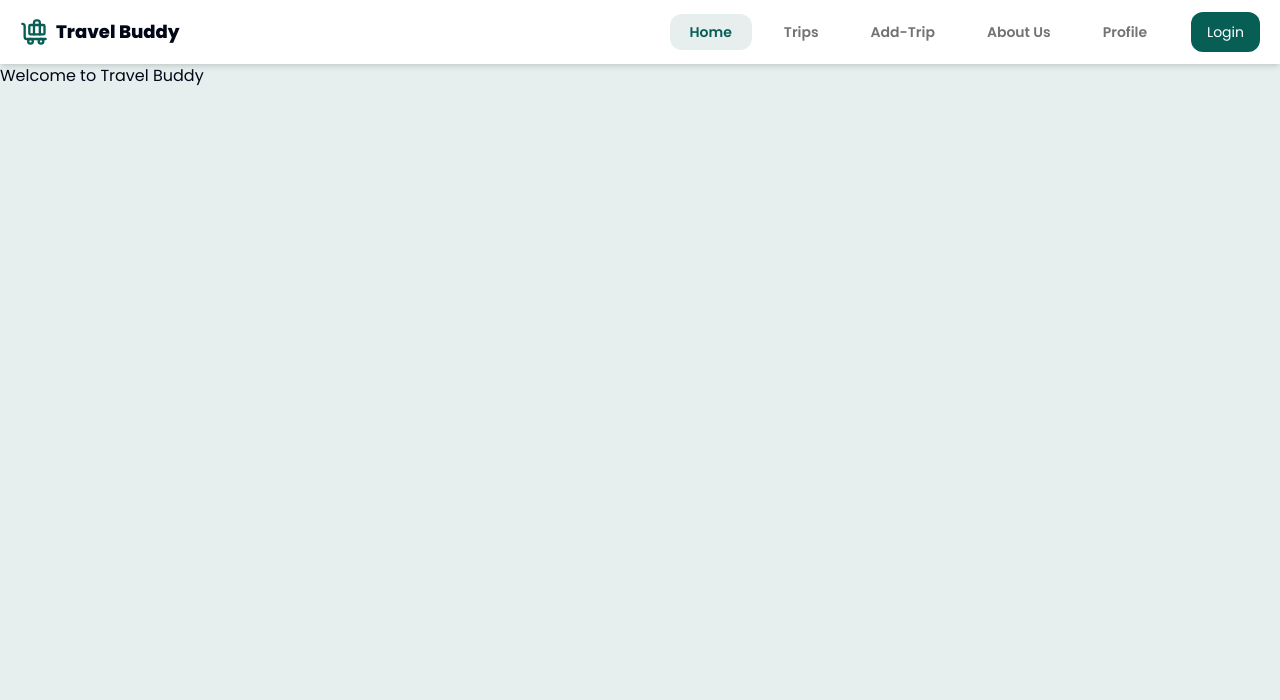
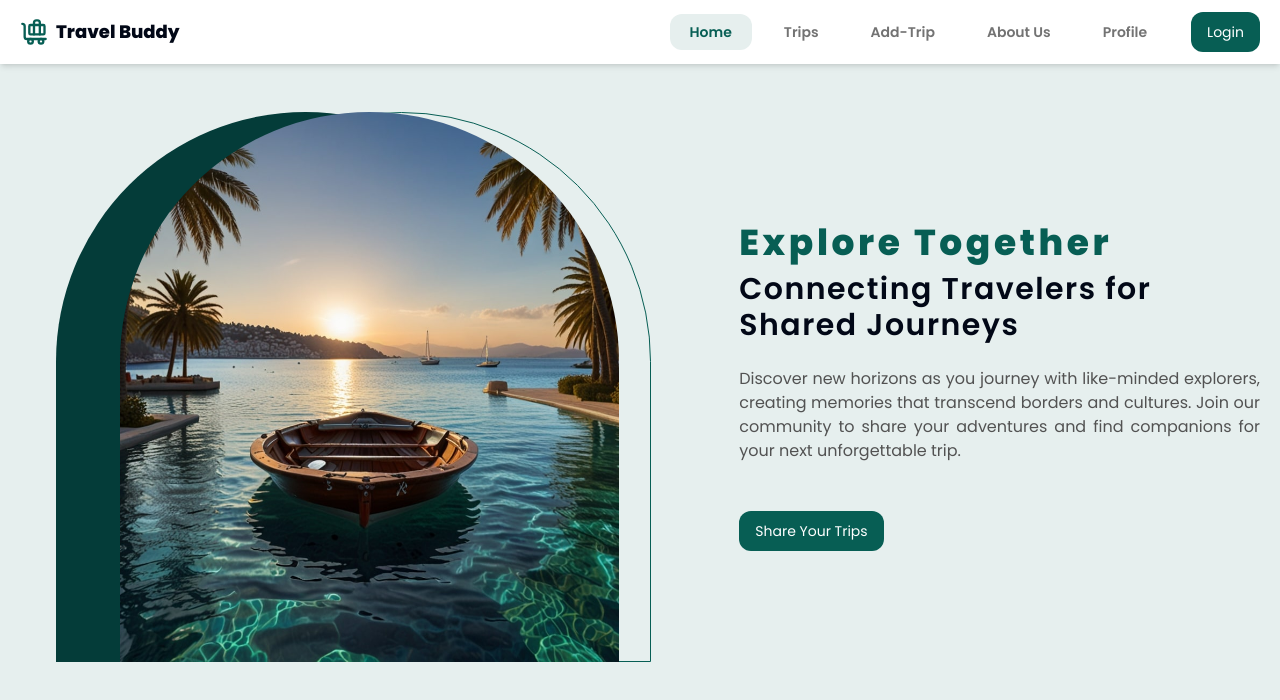
Before and after one commit to dev-faisal-ahmed/TravelBuddy-Client, a Next.js app: page / in a window 1280 px wide. Shown: the top 700 px of the page. Built offline with nearby package versions, Linux system fonts and the light colour scheme; no server answers.

Commit message:
banner implemented

```diff
--- a/app/(main)/page.tsx
+++ b/app/(main)/page.tsx
@@ -1,3 +1,5 @@
-export default function Home() {
-  return <h1>Welcome to Travel Buddy</h1>;
+import { Home } from '@/components/pages/home';
+
+export default async function HomePage() {
+  return <Home />;
 }
--- /dev/null
+++ b/components/pages/home/Banner.tsx
@@ -0,0 +1,44 @@
+import { Container } from '@/components/shared/Container';
+import { Button } from '@/components/ui/button';
+import Image from 'next/image';
+import Link from 'next/link';
+
+export const Banner = () => {
+  return (
+    <Container className='flex flex-col items-center gap-6 py-6 sm:py-12 md:flex-row md:gap-24 md:pl-24'>
+      <div className='px-6 lg:w-[100%] '>
+        <div className='relative'>
+          <Image
+            className='z-10 h-[350px] w-full rounded-t-full object-cover md:h-[550px]'
+            src={'/images/banner.jpg'}
+            width={500}
+            height={500}
+            alt='Banner'
+          />
+          <div className='absolute left-4 top-0 -z-10 h-[350px] w-full rounded-t-full border sm:left-8 md:h-[550px]' />
+          <div className='absolute -left-6 top-0  -z-10 h-[350px] w-full rounded-t-full bg-[#043C39] sm:-left-16 md:h-[550px]' />
+        </div>
+      </div>
+
+      <div className='w-full'>
+        <h1 className='mb-2 text-2xl  font-bold  tracking-widest text-primary md:text-4xl'>
+          Explore Together
+        </h1>
+        <h1 className='text-xl font-semibold tracking-wider md:text-3xl'>
+          Connecting Travelers for Shared Journeys
+        </h1>
+
+        <p className='mt-6 text-justify text-neutral-600'>
+          Discover new horizons as you journey with like-minded explorers,
+          creating memories that transcend borders and cultures. Join our
+          community to share your adventures and find companions for your next
+          unforgettable trip.
+        </p>
+
+        <Link className='mt-12 block' href={'/trip'}>
+          <Button>Share Your Trips</Button>
+        </Link>
+      </div>
+    </Container>
+  );
+};
--- /dev/null
+++ b/components/pages/home/index.tsx
@@ -0,0 +1,9 @@
+import { Banner } from './Banner';
+
+export const Home = () => {
+  return (
+    <>
+      <Banner />
+    </>
+  );
+};
```
Also changed, not shown: public/images/banner.jpg (added).
